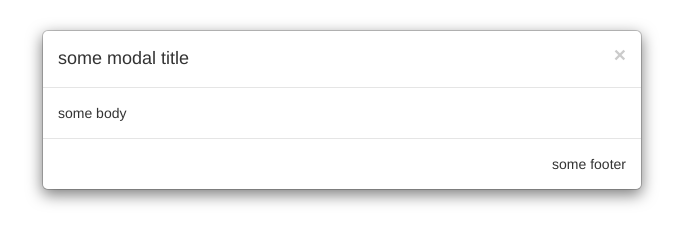
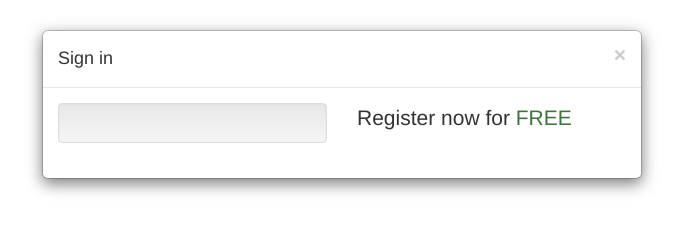
Before and after one commit to AlexKVal/bt-modal-login-form, a plain HTML site: page index.html in a window 1280 px wide. Shown: the whole page, without its empty margins (298-981 px from the left). Drawn offline with nearby package versions, Linux system fonts and the light colour scheme.

Commit message:
left and right sides

```diff
--- a/index.html
+++ b/index.html
@@ -14,7 +14,7 @@
   </head>
   <body>
 
-    <!-- <button type="button" class="btn btn-primary btn-lg" data-toggle="modal" data-target="#login-overlay">Show</button> -->
+    <!-- <button type="button" class="btn btn-primary btn-lg" data-toggle="modal" data-target="#login-overlay">Login</button> -->
 
     <!-- <div id="login-overlay" class="modal fade" tabindex="-1" role="dialog"> -->
       <div class="modal-dialog" role="document">
@@ -23,12 +23,22 @@
             <button type="button" class="close" data-dismiss="modal" aria-label="Close">
               <span aria-hidden="true">&times;</span>
             </button>
-            <h4 class="modal-title">some modal title</h4>
+            <h4 class="modal-title">Sign in</h4>
           </div>
-          <div class="modal-body">some body</div>
-          <div class="modal-footer">some footer</div>
+          <div class="modal-body">
+            <div class="row">
+              <div class="col-xs-6">
+                <div class="well"></div>
+              </div>
+              <div class="col-xs-6">
+                <p class="lead">Register now for <span class="text-success">FREE</span></p>
+              </div>
+            </div>
+          </div>
         </div>
       </div>
     <!-- </div> -->
+
+    <script src="https://maxcdn.bootstrapcdn.com/bootstrap/3.3.6/js/bootstrap.min.js" integrity="sha384-0mSbJDEHialfmuBBQP6A4Qrprq5OVfW37PRR3j5ELqxss1yVqOtnepnHVP9aJ7xS" crossorigin="anonymous"></script>
   </body>
 </html>
```
